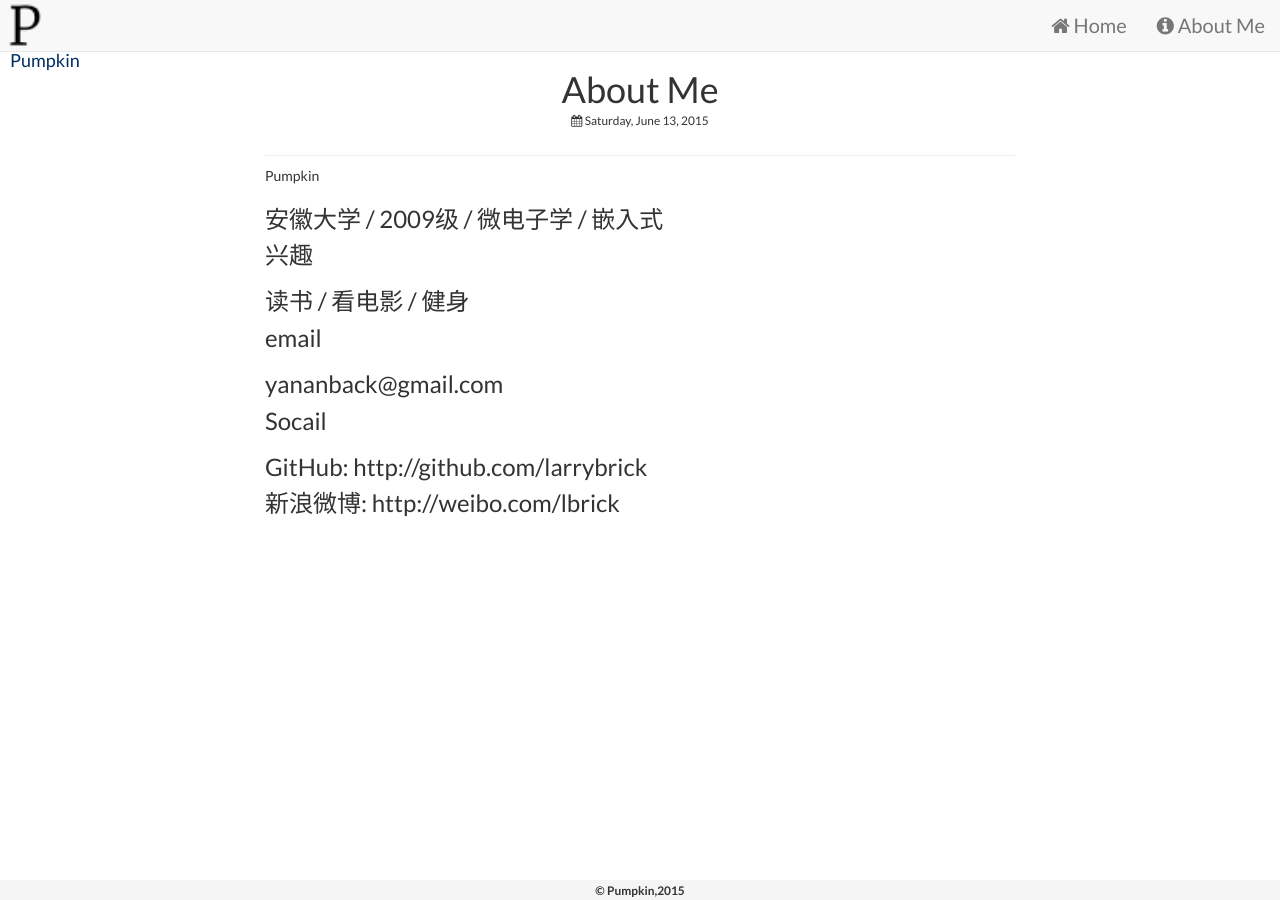
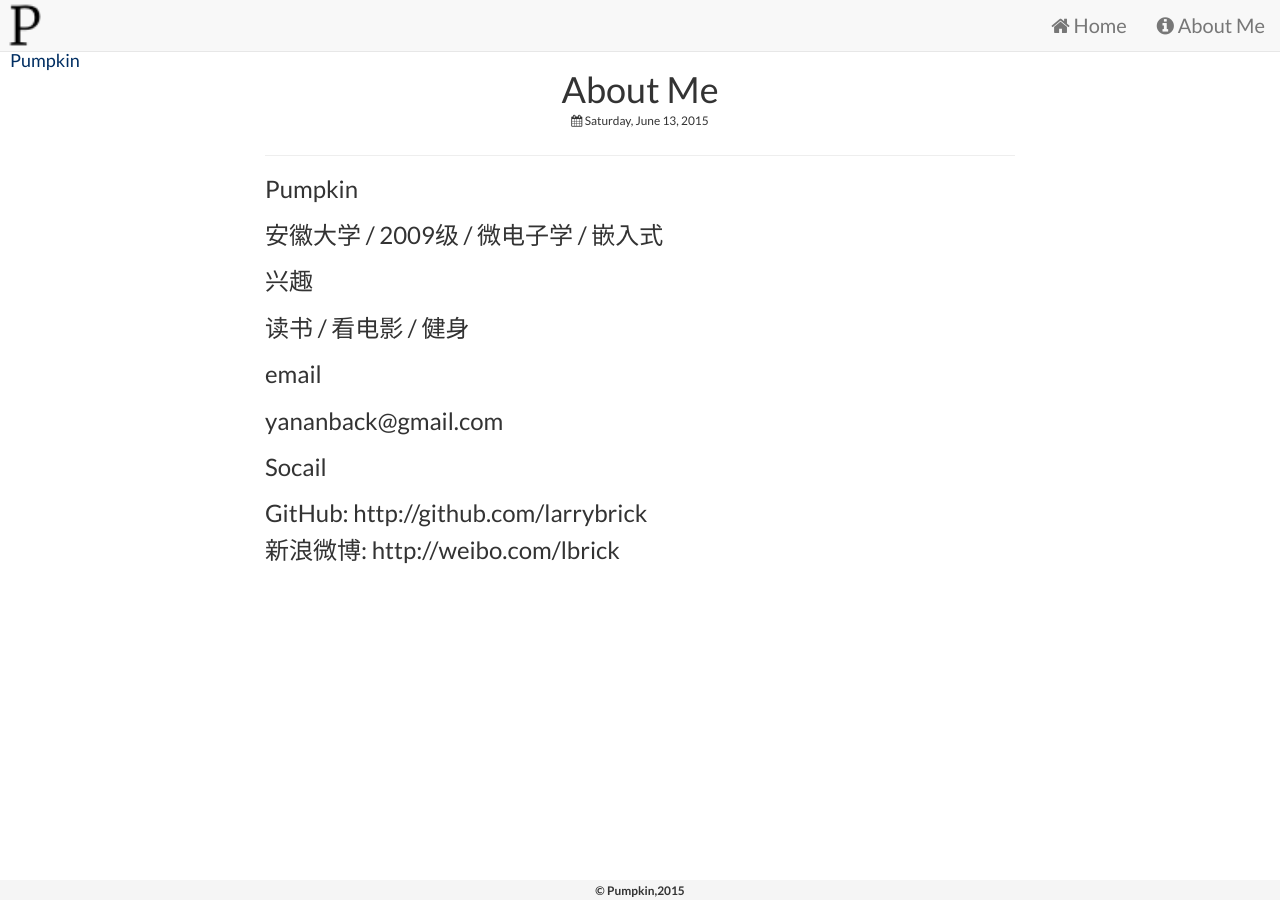
Before and after one commit to LarryBrick/jekyll_demo, a Jekyll site: the page built from about/index.html, in a window 1280 px wide. Built offline with Jekyll 4.4.1, drawn with Linux system fonts in a browser that asks for light colours; nearby versions of some CDN libraries.

Commit message:
修改About Me中的个人信息

```diff
--- a/about/index.html
+++ b/about/index.html
@@ -4,16 +4,16 @@ title:	About Me
 date:	2015-06-13 23:30
 ---
 
-<hr3> Pumpkin <h3>
+<h3> Pumpkin <h3>
 <p>安徽大学 / 2009级 / 微电子学 / 嵌入式 </p>
 
 
-<hr3> 兴趣 <h3>
+<h3> 兴趣 <h3>
 <p>读书 / 看电影 / 健身</p>
 
-<hr3> email <h3>
+<h3> email <h3>
 <p>yananback@gmail.com</p>
 
-<hr3> Socail <h3>
+<h3> Socail <h3>
 <p>GitHub: http://github.com/larrybrick</p>
 <p>新浪微博: http://weibo.com/lbrick</p>
```
